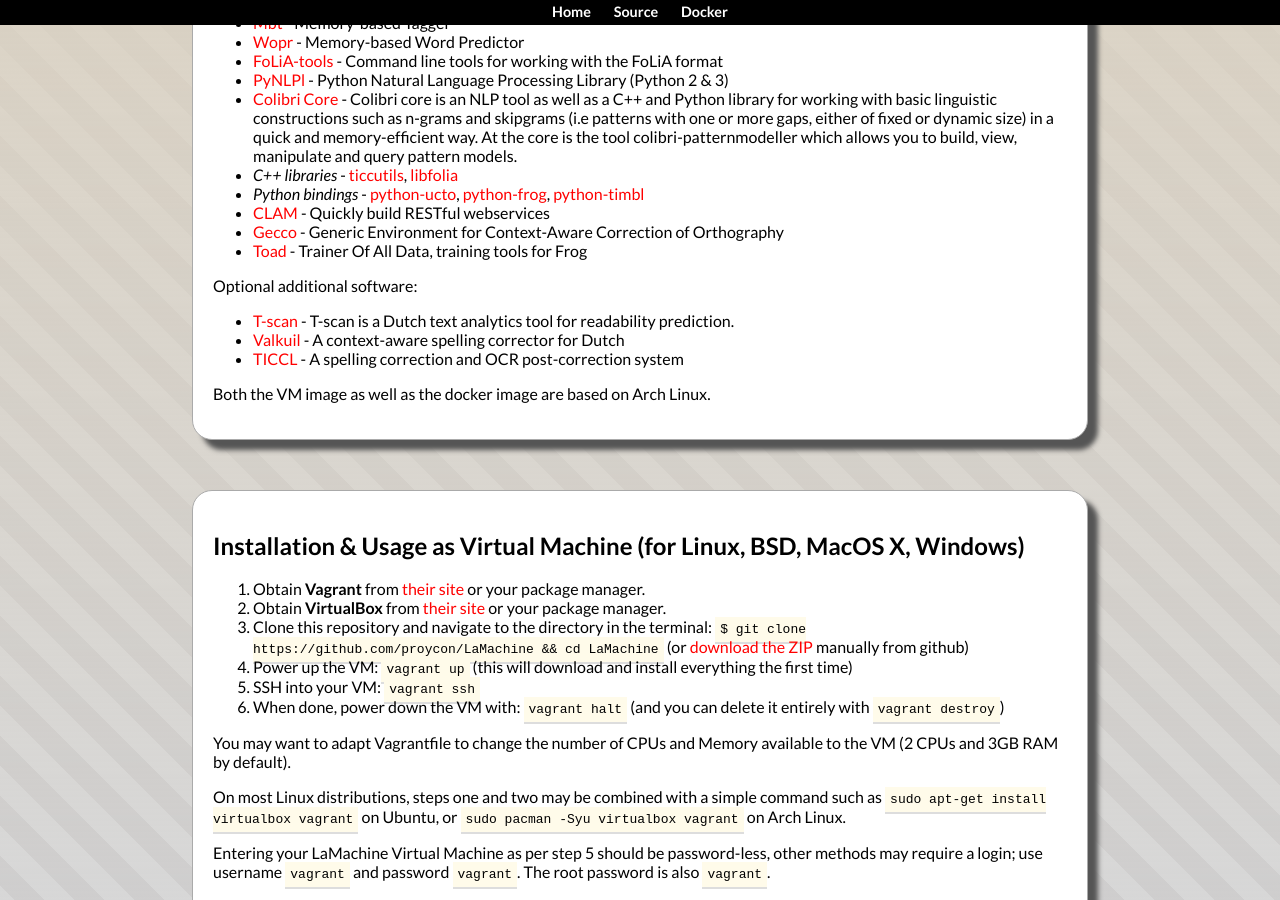
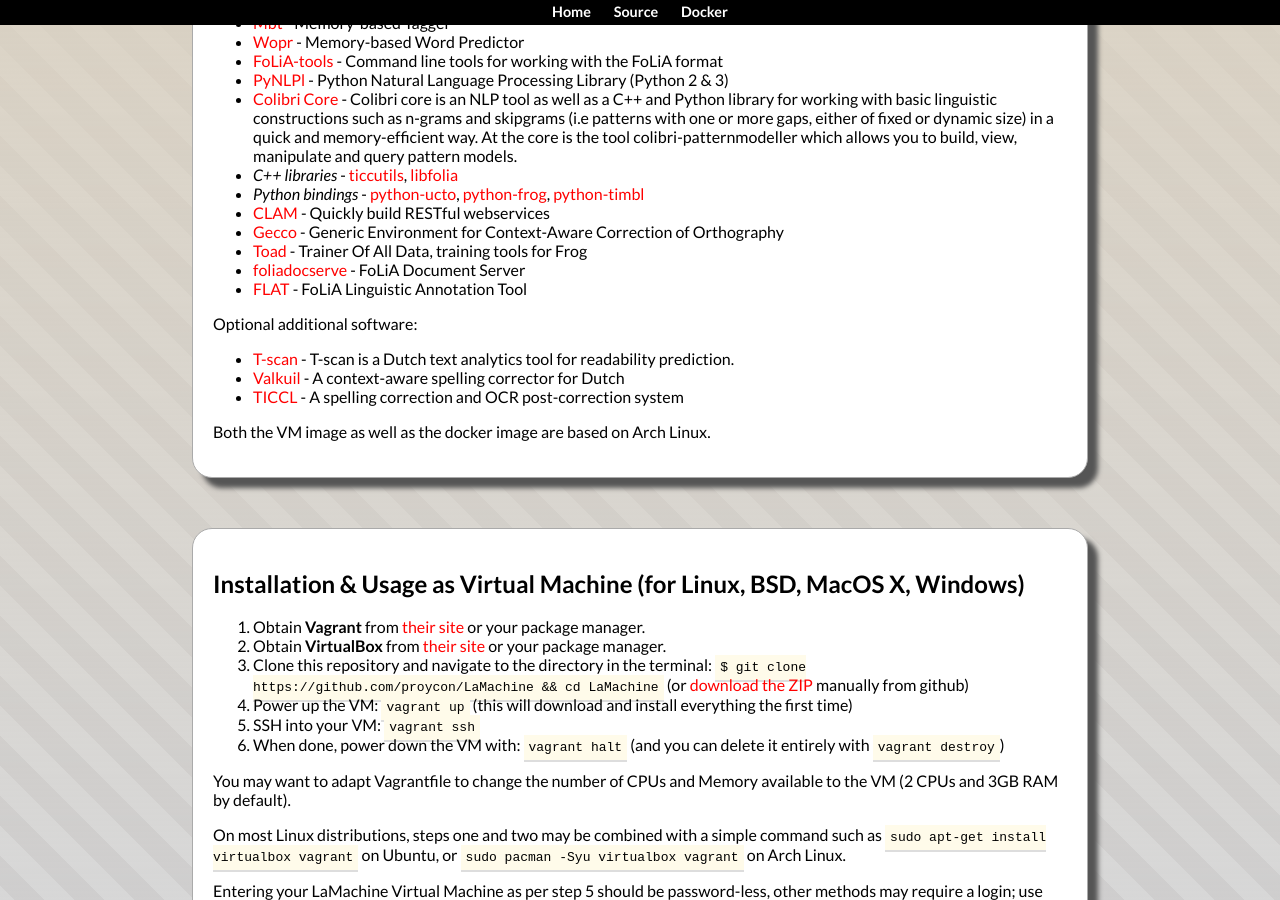
Before and after one commit to proycon/LaMachine, a Jekyll site: the page built from index.md, in a window 1280 px wide and 900 px high, scrolled down 1035 px. Built offline with Jekyll 4.4.1, drawn with Linux system fonts in a browser that asks for light colours.

Commit message:
website update

```diff
--- a/index.md
+++ b/index.md
@@ -54,6 +54,8 @@
 - [CLAM](https://proycon.github.io/clam) - Quickly build RESTful webservices
 - [Gecco](https://github.com/proycon/gecco) - Generic Environment for Context-Aware Correction of Orthography
 - [Toad](https://github.com/LanguageMachines/toad) - Trainer Of All Data, training tools for Frog
+- [foliadocserve](https://github.com/proycon/foliadocserve) - FoLiA Document Server
+- [FLAT](https://github.com/proycon/flat) - FoLiA Linguistic Annotation Tool
 
 Optional additional software:
 - [T-scan](https://github.com/proycon/tscan) - T-scan is a Dutch text analytics tool for readability prediction.
```
